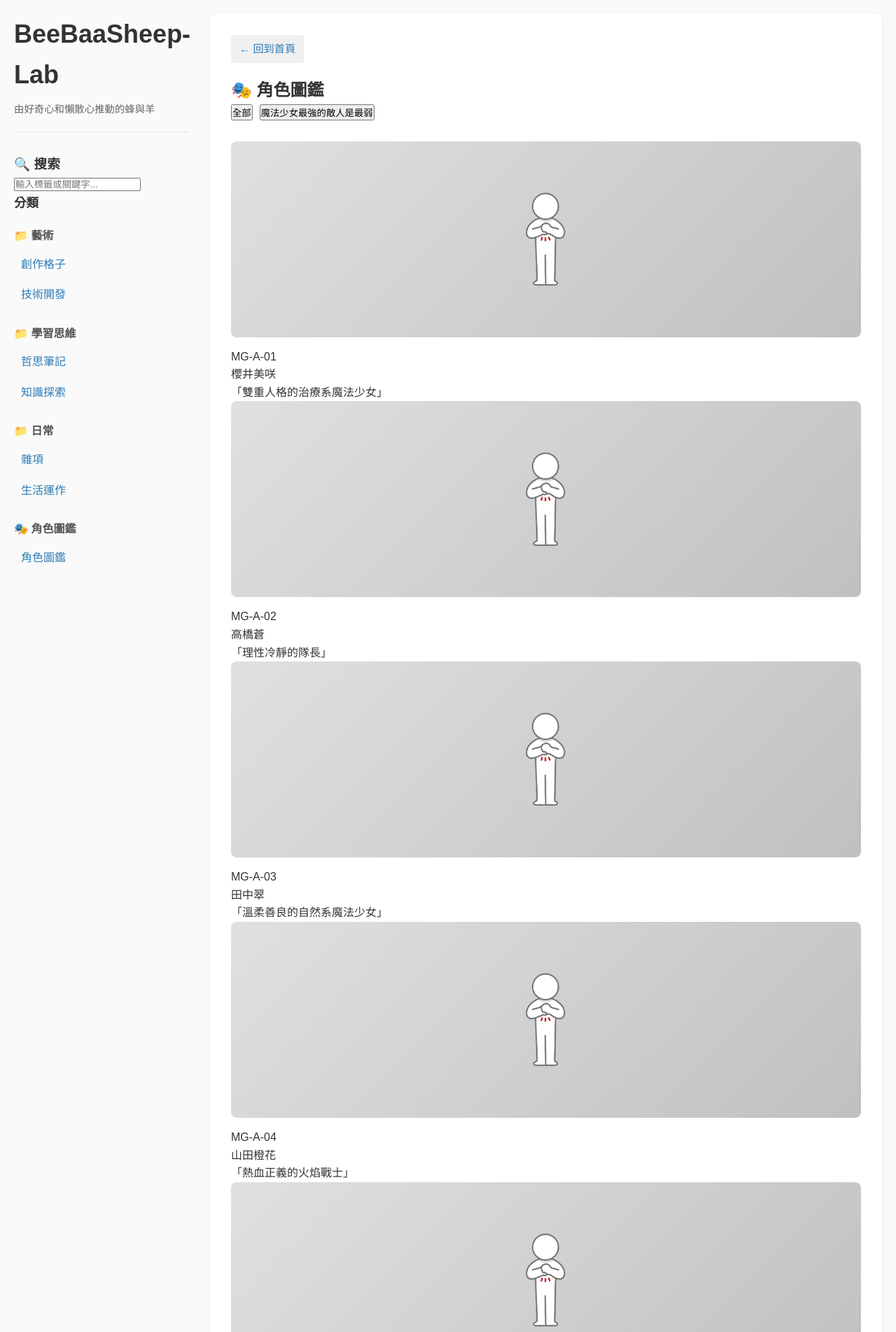
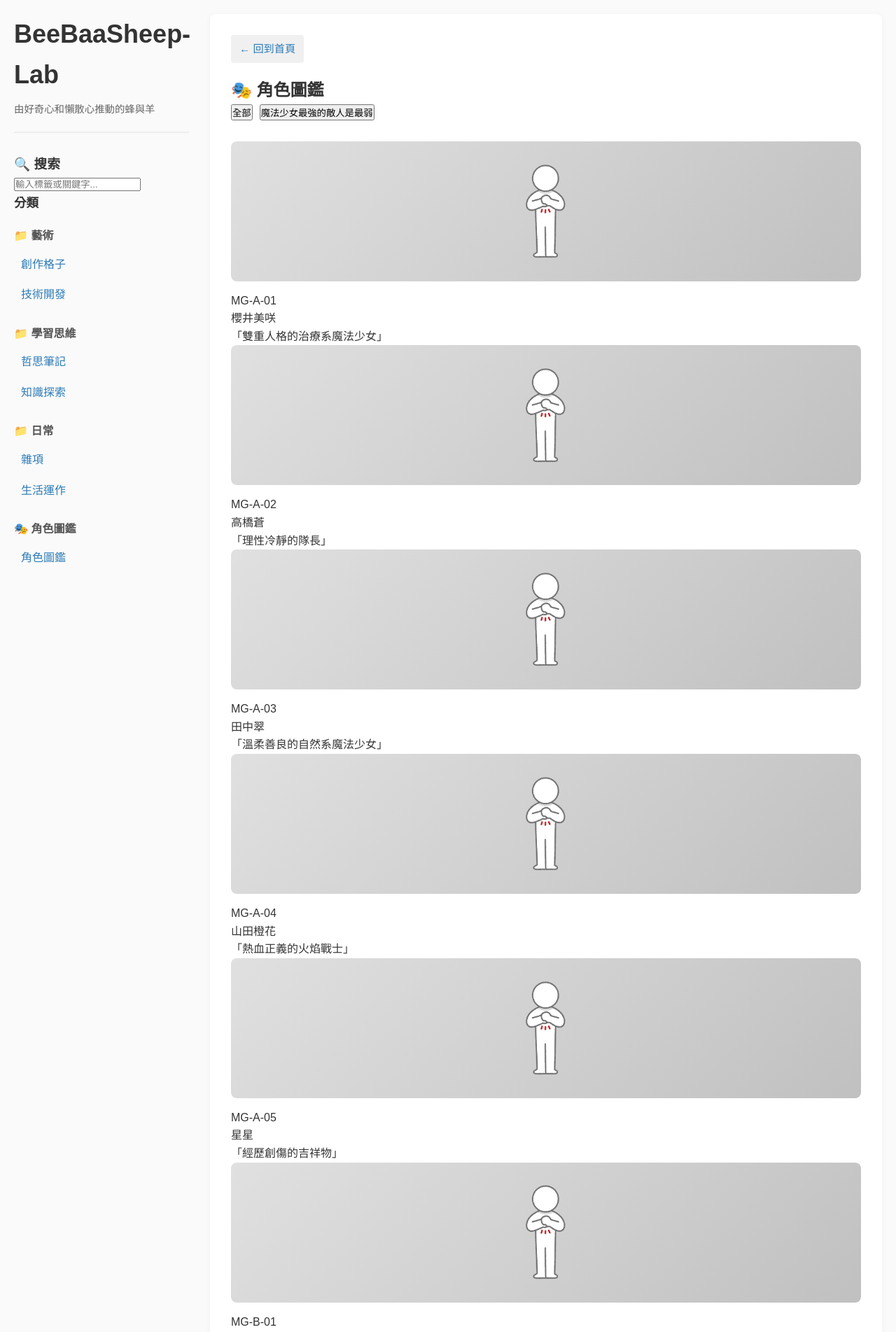
Before and after one commit to beebaasheep-lab/beebaasheepzzz, a Jekyll site: the page built from categories/角色圖鑑.md, in a window 1280 px wide. Shown: the top 1903 px of the page at 70% size. Built offline with Jekyll 4.4.1, drawn with Linux system fonts in a browser that asks for light colours.

Commit message:
更新文章

```diff
--- a/assets/css/style.css
+++ b/assets/css/style.css
@@ -529,7 +529,7 @@ mark {
 /* 角色卡片圖片區域 */
 .character-image {
     width: 100%;
-    height: 280px;  /* 改成 280px */
+    height: 200px;  /* 改成 200px 或 180px */
     margin-bottom: 15px;
     display: flex;
     align-items: center;
```
